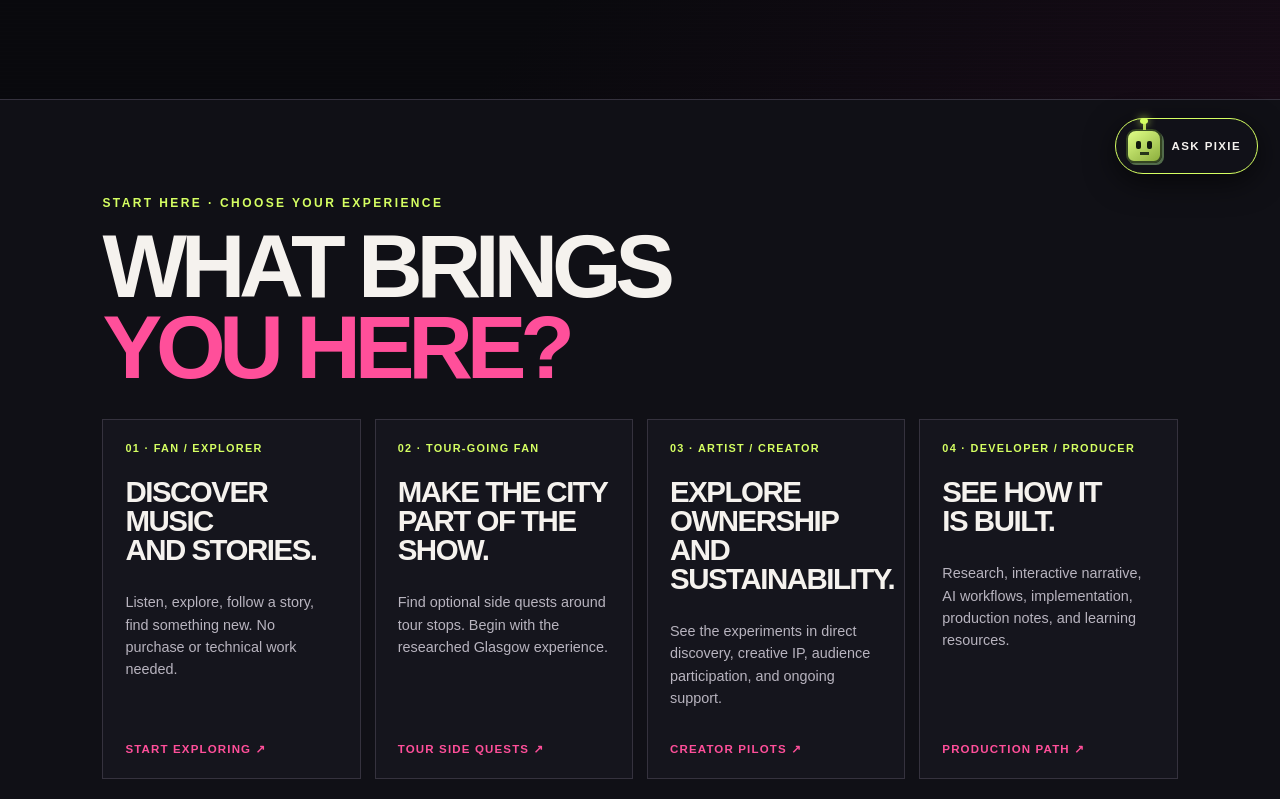
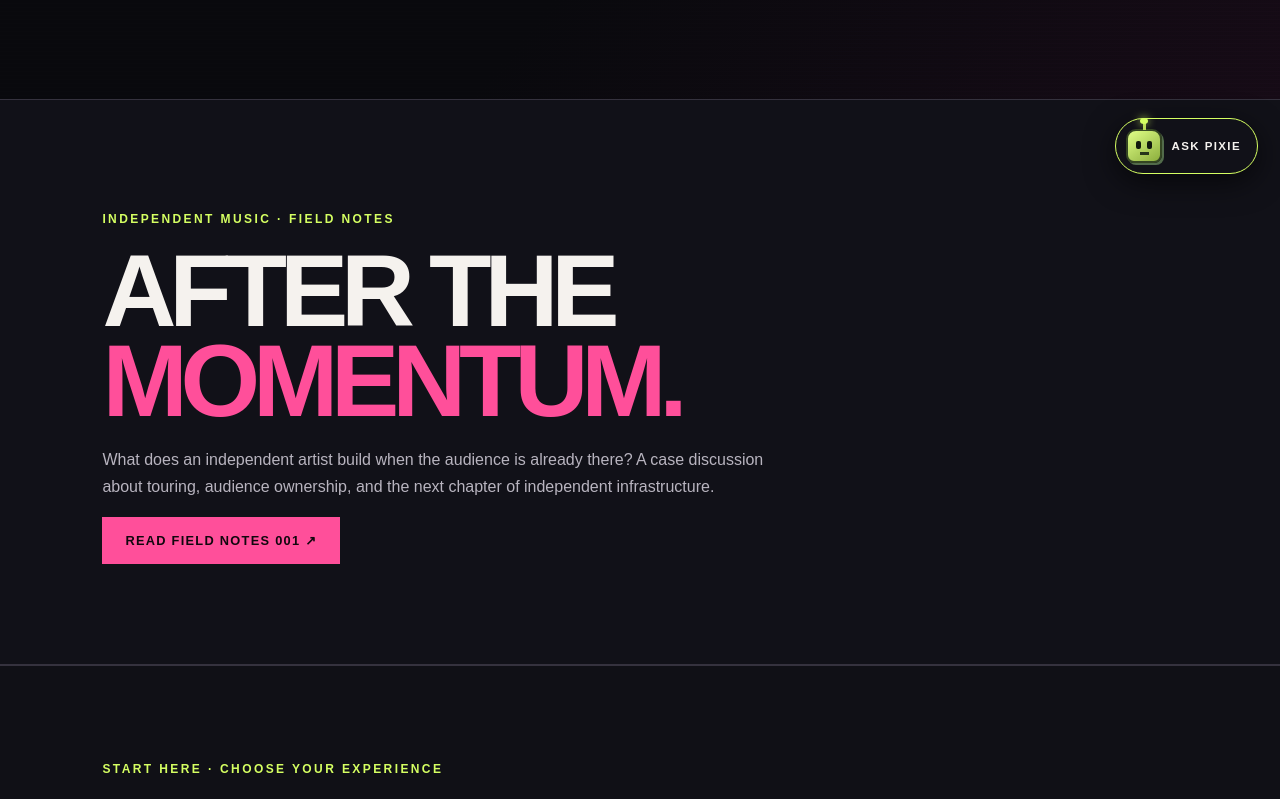
Before and after one commit to Loptr-Lab/pay-it-forward, a Next.js app: page / in a window 1280 px wide. Shown: the part 604-1403 px from the top of the page. Built offline with nearby package versions, Linux system fonts and the light colour scheme.

Commit message:
Feature independent artist field notes on homepage

```diff
--- a/src/app/page.tsx
+++ b/src/app/page.tsx
@@ -47,6 +47,12 @@ export default function Home() {
       </section>
 
 
+      <section className="section" id="field-notes" style={{background:"#111118",borderTop:"1px solid var(--line)",borderBottom:"1px solid var(--line)"}}>
+        <p className="eyebrow">INDEPENDENT MUSIC · FIELD NOTES</p>
+        <h2>AFTER THE<br/><em>MOMENTUM.</em></h2>
+        <p style={{maxWidth:700,color:"var(--muted)",lineHeight:1.7}}>What does an independent artist build when the audience is already there? A case discussion about touring, audience ownership, and the next chapter of independent infrastructure.</p>
+        <Link className="button primary" href="/field-notes/after-the-momentum/">READ FIELD NOTES 001 ↗</Link>
+      </section>
       <section className="visitor-pathways section" id="visitor-pathways" aria-labelledby="visitor-pathways-title">
         <p className="eyebrow">START HERE · CHOOSE YOUR EXPERIENCE</p>
         <h2 id="visitor-pathways-title">WHAT BRINGS<br/><em>YOU HERE?</em></h2>
```
